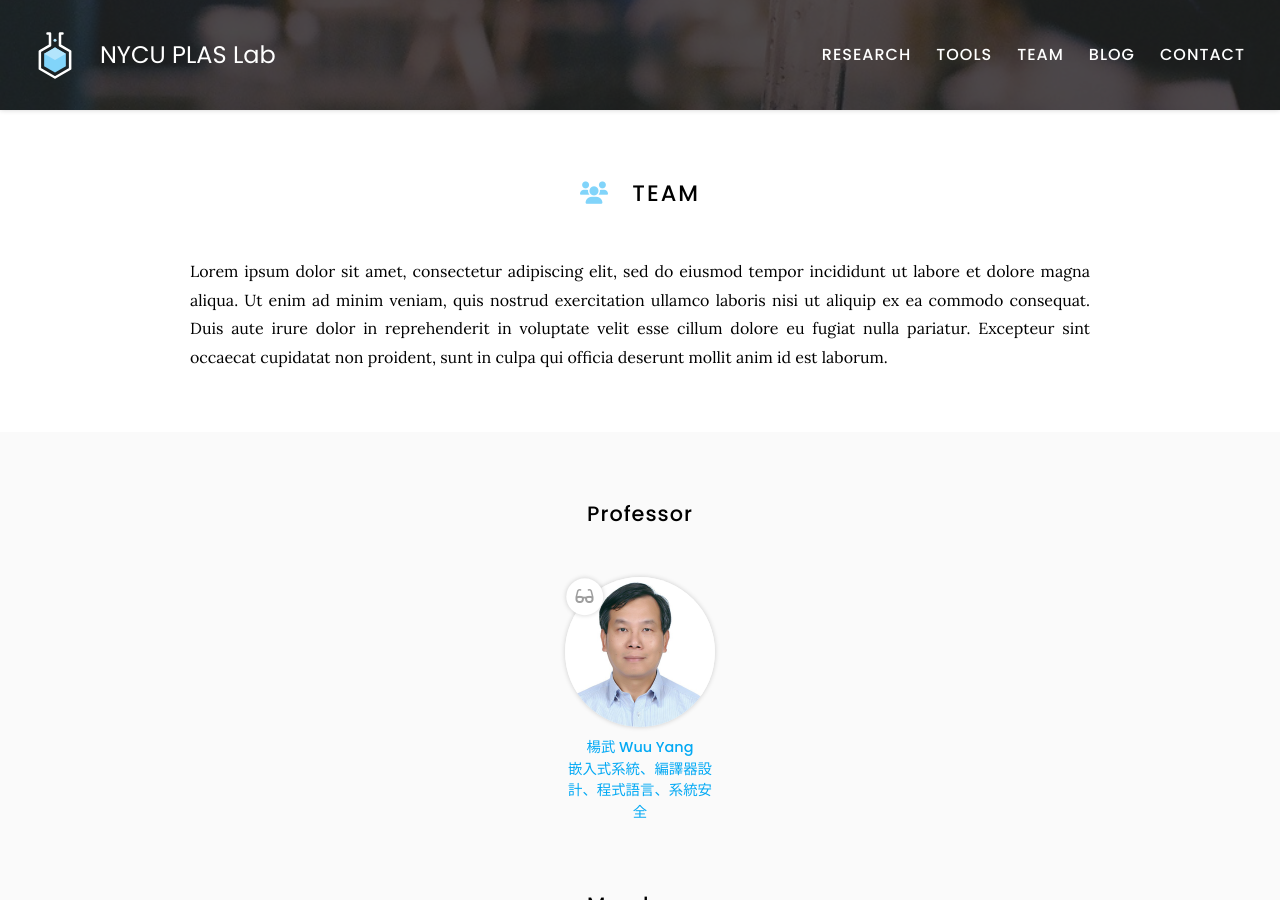
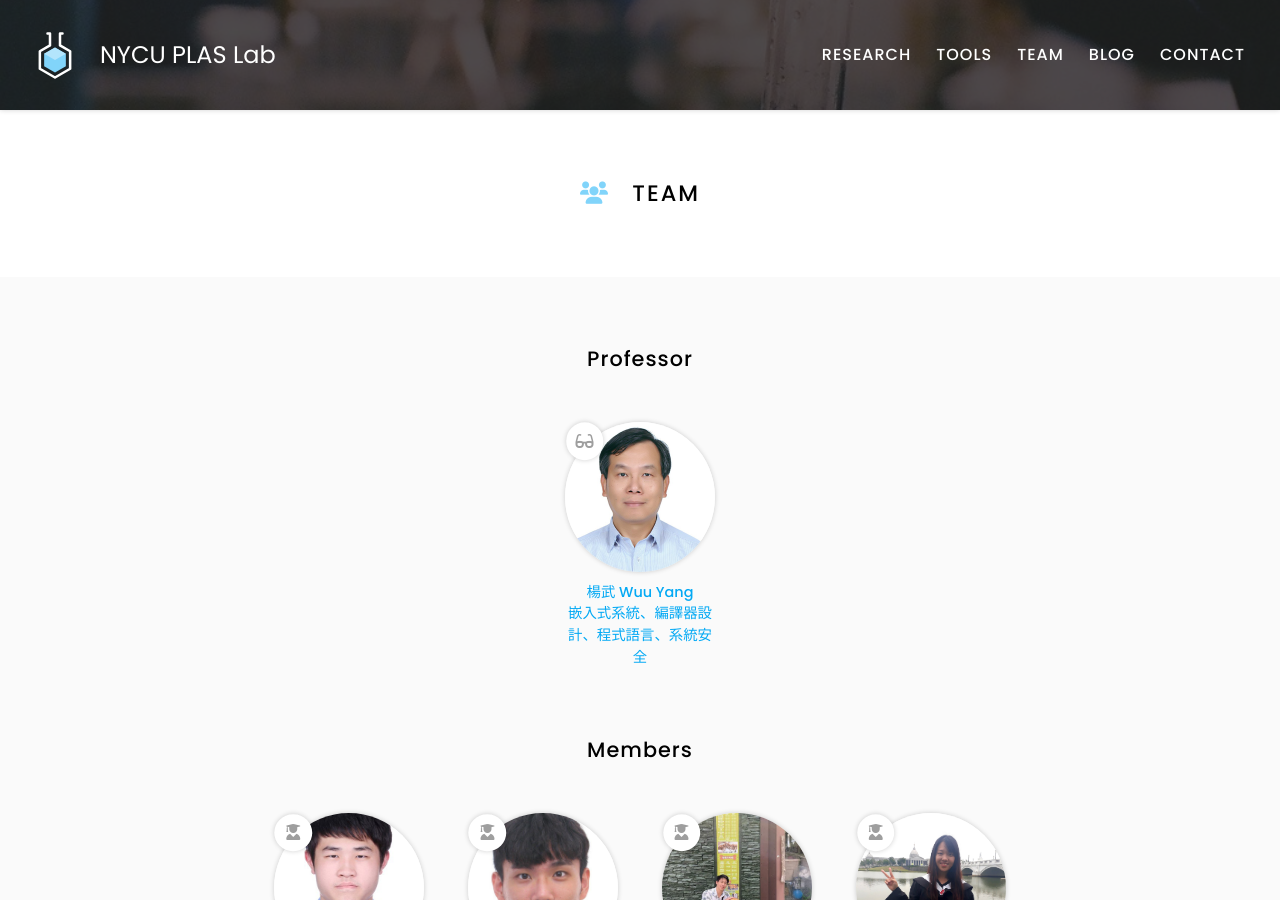
Before and after one commit to NYCU-PLAS/NYCU-PLAS.github.io, a Jekyll site: the page built from team/index.md, in a window 1280 px wide and 900 px high. Built offline with Jekyll 4.4.1, drawn with Linux system fonts in a browser that asks for light colours; some of the changed text lies outside the part shown.

Commit message:
team: delete useless sections

```diff
--- a/team/index.md
+++ b/team/index.md
@@ -6,11 +6,6 @@ nav:
 ---
 
 # <i class="fas fa-users"></i>Team
-
-Lorem ipsum dolor sit amet, consectetur adipiscing elit, sed do eiusmod tempor incididunt ut labore et dolore magna aliqua.
-Ut enim ad minim veniam, quis nostrud exercitation ullamco laboris nisi ut aliquip ex ea commodo consequat.
-Duis aute irure dolor in reprehenderit in voluptate velit esse cillum dolore eu fugiat nulla pariatur.
-Excepteur sint occaecat cupidatat non proident, sunt in culpa qui officia deserunt mollit anim id est laborum.
 
 {% include section.html %}
 
@@ -36,10 +31,3 @@ Excepteur sint occaecat cupidatat non proident, sunt in culpa qui officia deseru
   filters="role: programmer"
 %}
 {:.center}
-
-{% include section.html background="images/banner.jpg" dark=true%}
-
-Lorem ipsum dolor sit amet, consectetur adipiscing elit, sed do eiusmod tempor incididunt ut labore et dolore magna aliqua.
-Ut enim ad minim veniam, quis nostrud exercitation ullamco laboris nisi ut aliquip ex ea commodo consequat.
-
-{% include section.html %}
```
